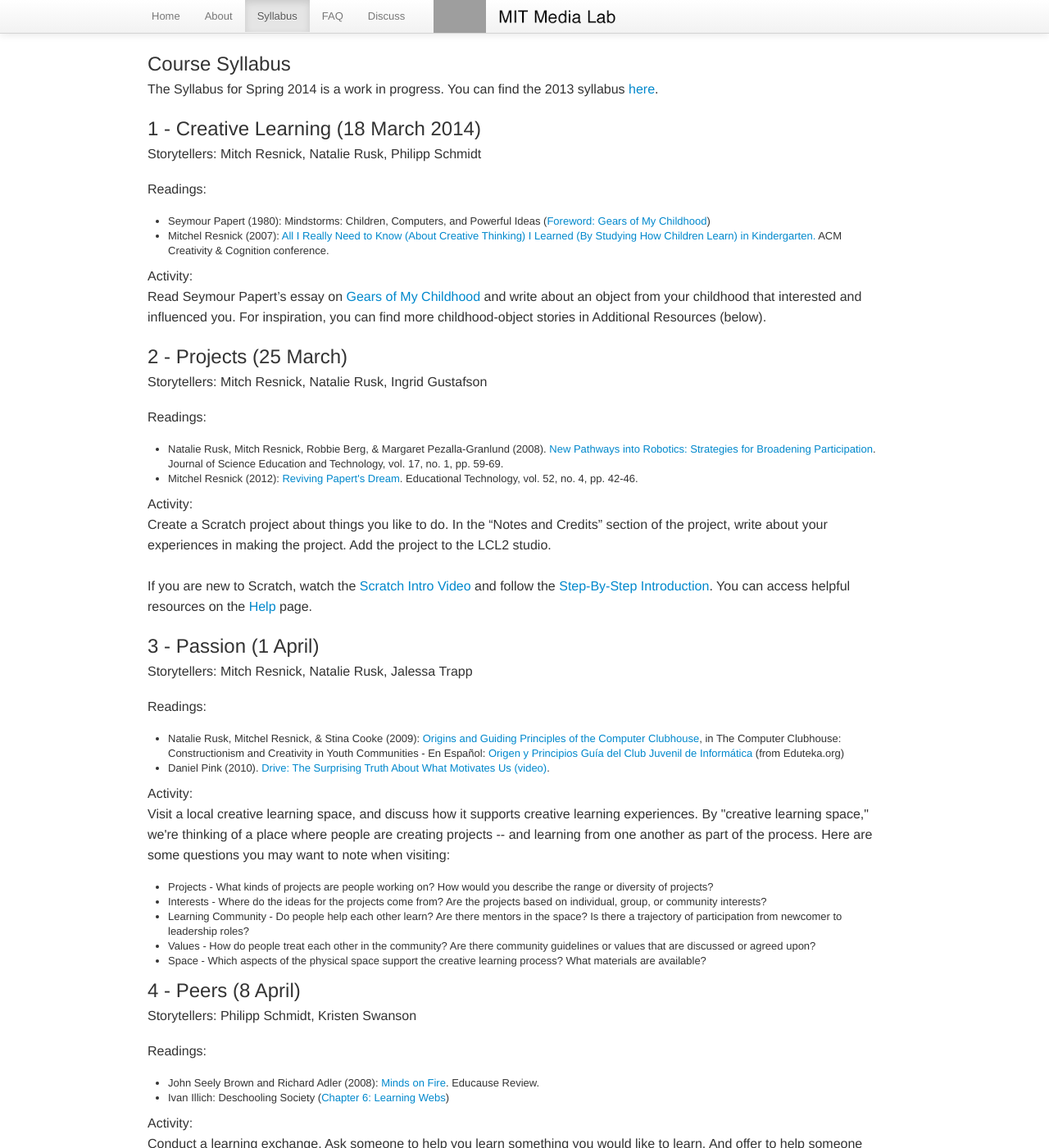
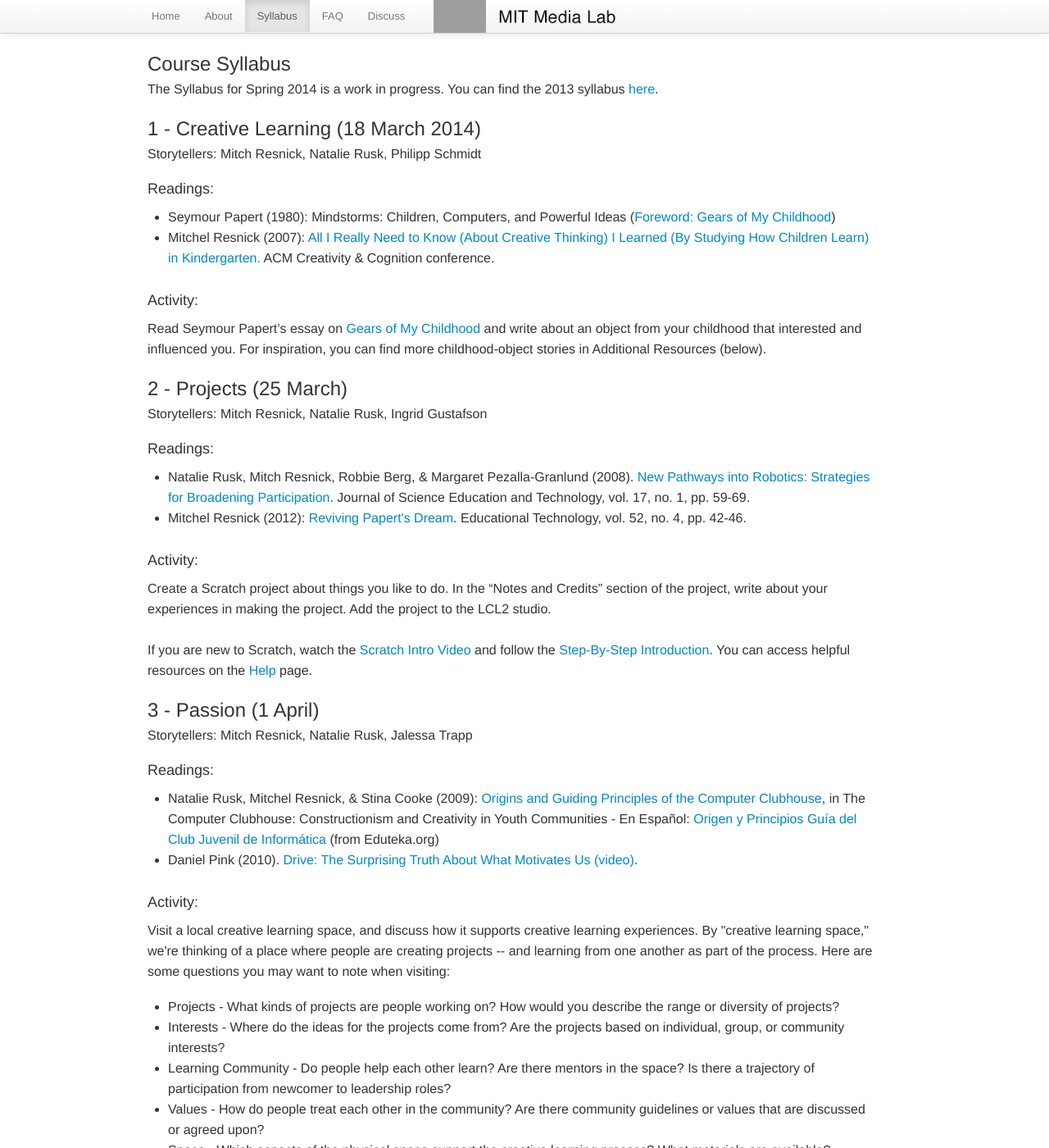
Before and after one commit to ntlrsk/lcl2.github.io, a Jekyll site: the page syllabus.html, which Jekyll copies as it is, in a window 1280 px wide and 1400 px high. Shown: the whole window at 82% size. Built offline with Jekyll 4.4.1, drawn with Linux system fonts in a browser that asks for light colours; nearby versions of some CDN libraries; Markdown is read by kramdown in place of the engine named in the settings; grey boxes are pictures that could not be loaded.

Commit message:
Modified the font-style of list and added spacing in between the headings

```diff
--- a/css/customizations.css
+++ b/css/customizations.css
@@ -547,13 +547,22 @@ input.ui-widget-content, input.ui-widget-content:focus{
   width: 940px;
 }
 
+.content li {
+    font-size: 16px;
+    font-weight: 300;
+    line-height: 25px;
+}
+
 .content .lead {
     font-size: 16px;
     font-weight: 350;
     line-height: 25px;
 }
 
-.content .mini-lead {
+.content .max-lead {
+  font-size: 18px;
+  font-weight: 350;
+  line-height: 25px;
 }
 
 .btn-primary {
--- a/syllabus.html
+++ b/syllabus.html
@@ -62,30 +62,33 @@
 	<h2>1 - Creative Learning (18 March 2014)</h2>
 	<p class="lead">Storytellers: Mitch Resnick, Natalie Rusk, Philipp Schmidt</p>
 
-	<p class="lead">Readings:</br>
+	<p class="max-lead">Readings:
 	<ul>
 		<li>Seymour Papert (1980): Mindstorms: Children, Computers, and Powerful Ideas (<a href="http://llk.media.mit.edu/courses/readings/gears-v1.pdf">Foreword: Gears of My Childhood</a>)</li>
 		<li>Mitchel Resnick (2007): <a href="http://web.media.mit.edu/~mres/papers/CC2007-handout.pdf">All I Really Need to Know (About Creative Thinking) I Learned (By Studying How Children Learn) in Kindergarten.</a> ACM Creativity & Cognition conference.</li>
 	</ul>
 	</p>
 
-	<p class="lead">Activity:</br>
-	Read Seymour Papert’s essay on <a href="http://llk.media.mit.edu/courses/readings/gears-v1.pdf">Gears of My Childhood</a> and write about an object from your childhood that interested and influenced you. For inspiration, you can find more childhood-object stories in Additional Resources (below).
+  <br/>
+	<p class="max-lead">Activity:</p>
+	<p class="lead"> Read Seymour Papert’s essay on <a href="http://llk.media.mit.edu/courses/readings/gears-v1.pdf">Gears of My Childhood</a> and write about an object from your childhood that interested and influenced you. For inspiration, you can find more childhood-object stories in Additional Resources (below).
 	</p>
 
 
 	<h2>2 - Projects (25 March)</h2>
 	<p class="lead">Storytellers: Mitch Resnick, Natalie Rusk, Ingrid Gustafson</p>
 
-	<p class="lead">Readings:</br>
+	<p class="max-lead">Readings:
 	<ul>
 		<li>Natalie Rusk, Mitch Resnick, Robbie Berg, & Margaret Pezalla-Granlund (2008). <a href="http://web.media.mit.edu/~mres/papers/NewPathwaysRoboticsLLK.pdf ">New Pathways into Robotics: Strategies for Broadening Participation</a>. Journal of Science Education and Technology, vol. 17, no. 1, pp. 59-69. </li>
 		<li>Mitchel Resnick (2012): <a href="http://www.media.mit.edu/~mres/papers/educational-technology-2012.pdf ">Reviving Papert's Dream</a>. Educational Technology, vol. 52, no. 4, pp. 42-46.</li>
 	</ul>
 	</p>
 
-	<p class="lead">Activity:</br>
-	Create a Scratch project about things you like to do. In the “Notes and Credits” section of the project, write about your experiences in making the project. Add the project to the LCL2 studio.<br><br>
+  <br/>
+
+	<p class="max-lead">Activity:</p>
+	<p class="lead">Create a Scratch project about things you like to do. In the “Notes and Credits” section of the project, write about your experiences in making the project. Add the project to the LCL2 studio.<br><br>
 	If you are new to Scratch, watch the <a href="http://scratch.mit.edu/static-locale/html/video_us.html">Scratch Intro Video</a> and follow the <a href="http://beta.scratch.mit.edu/projects/10055746/?tip_bar=getStarted#editor ">Step-By-Step Introduction</a>. You can access helpful resources on the <a href="http://beta.scratch.mit.edu/help/">Help</a> page.
 	</p>
 
@@ -93,15 +96,16 @@
 	<h2>3 - Passion (1 April)</h2>
 	<p class="lead">Storytellers: Mitch Resnick, Natalie Rusk, Jalessa Trapp</p>
 
-	<p class="lead">Readings:</br>
+	<p class="max-lead">Readings:
 	<ul>
 		<li>Natalie Rusk, Mitchel Resnick, & Stina Cooke (2009): <a href="http://web.media.mit.edu/~mres/papers/Clubhouse/clubhouse-origins.pdf ">Origins and Guiding Principles of the Computer Clubhouse</a>, in The Computer Clubhouse: Constructionism and Creativity in Youth Communities - En Español: <a href="http://www.eduteka.org/modulos/9/272/2077/1">Origen y Principios Guía del Club Juvenil de Informática</a> (from Eduteka.org)</li>
 		<li>Daniel Pink (2010). <a href="http://www.youtube.com/watch?v=u6XAPnuFjJc">Drive: The Surprising Truth About What Motivates Us (video)</a>.</li>
 	</ul>
 	</p>
 
-	<p class="lead">Activity:</br>
-	Visit a local creative learning space, and discuss how it supports creative learning experiences. By "creative learning space," we're thinking of a place where people are creating projects -- and learning from one another as part of the process. Here are some questions you may want to note when visiting:
+  <br/>
+	<p class="max-lead">Activity:</p>
+	<p class="lead">Visit a local creative learning space, and discuss how it supports creative learning experiences. By "creative learning space," we're thinking of a place where people are creating projects -- and learning from one another as part of the process. Here are some questions you may want to note when visiting:
 	<ul>
 	<li>Projects - What kinds of projects are people working on? How would you describe the range or diversity of projects?</li>
 	<li>Interests - Where do the ideas for the projects come from? Are the projects based on individual, group, or community interests?</li>
@@ -115,41 +119,44 @@
 	<h2>4 - Peers (8 April)</h2>
 	<p class="lead">Storytellers: Philipp Schmidt, Kristen Swanson</p>
 
-	<p class="lead">Readings:</br>
+	<p class="max-lead">Readings:
 	<ul>
 		<li>John Seely Brown and Richard Adler (2008): <a href="http://www-cdn.educause.edu/ir/library/pdf/ERM0811.pdf">Minds on Fire</a>. Educause Review.</li>
 		<li>Ivan Illich: Deschooling Society (<a href="http://llk.media.mit.edu/courses/readings/Illich_Deschooling_Ch6.pdf">Chapter 6: Learning Webs</a>)</li>
 	</ul>
 	</p>
-
-	<p class="lead">Activity:</br>
-	Conduct a learning exchange. Ask someone to help you learn something you would like to learn. And offer to help someone else learn something you know. Write about your experiences. What did you learn from teaching someone else? ? Did you learn something about your own understanding, when you helped someone else learn? </p>
+  <br/>
+	<p class="max-lead">Activity:</p>
+	<p class="lead">Conduct a learning exchange. Ask someone to help you learn something you would like to learn. And offer to help someone else learn something you know. Write about your experiences. What did you learn from teaching someone else? ? Did you learn something about your own understanding, when you helped someone else learn? </p>
 
 	<h2>5 - Play (15 April)</h2>
 	<p class="lead">Storytellers: Mitchel Resnick, Natalie Rusk, Eric Rosenbaum, Erik Hansen</p>
 
-	<p class="lead">Readings:</br>
+	<p class="max-lead">Readings:
 	<ul>
 		<li>Karen Wilkinson and Mike Petrich (2014). The Art of Tinkering (excerpts).</li>
 		<li>Eric Rosenbaum and Jay Silver. MaKey Makey gallery of projects.</li>
 	</ul>
 	</p>
 
-	<p class="lead">Activity:</br>
-	Add yourself to a “chain remix” Scratch project -- or start your own chain remix.</p>
+  <br/>
+	<p class="max-lead">Activity:</p>
+	<p class="lead">Add yourself to a “chain remix” Scratch project -- or start your own chain remix.</p>
 
 
 	<h2>6 - Reimagining Education (22 April)</h2>
 	<p class="lead">Storytellers: Mitch Resnick, Natalie Rusk, Philipp Schmidt</p>
 
-	<p class="lead">Readings:</br>
+	<p class="max-lead">Readings:
 	<ul>
 		<li>Mitchel Resnick (2002). <a href="http://web.media.mit.edu/~mres/papers/Reforming-Educational-Reform.pdf">Reforming Educational Reform</a>.</li>
 	</ul>
 	</p>
 
-	<p class="lead">Activity:</br>
-	Start working on your “final project” for the LCL exhibition in May. Take something you learned in the course and apply it to your own work/context. Here are several types of projects you might work on:
+  <br/>
+
+	<p class="max-lead">Activity:</p>
+	<p class="lead">Start working on your “final project” for the LCL exhibition in May. Take something you learned in the course and apply it to your own work/context. Here are several types of projects you might work on:
 	<ul>
 		<li>Tinker with your own creative project (on your own or in collaboration with others)</li>
 		<li>Create resources to support creative learning, to share with others </li>
```
